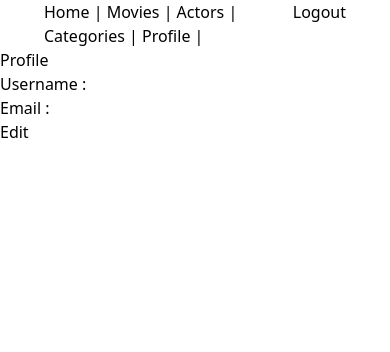
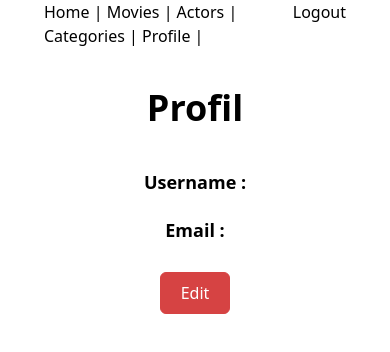
Before and after one commit to JulieVanHoudenhove/WR505-Movie-app, a Vue app: page /profile in a window 390 px wide. Shown: the top 352 px of the page. Built offline with nearby package versions, Linux system fonts and the light colour scheme; no server answers; sample sign-in values are in the browser's storage.

Commit message:
feat: style and responsive profile page

```diff
--- a/src/views/ProfileView.vue
+++ b/src/views/ProfileView.vue
@@ -36,11 +36,15 @@ async function getUser() {
 </script>
 
 <template>
-  <div>
-    <h1>Profile</h1>
-    <p>Username : {{ user.username }}</p>
-    <p>Email : {{ user.email }}</p>
-    <button @click="toggleForm = true">Edit</button>
+  <div class="px-20 lg:px-30 xl:px-40">
+    <h1 class="text-4xl text-center p-10 font-bold">Profil</h1>
+    <div class="my-xl flex flex-col items-center gap-7">
+      <div class="flex flex-col items-center gap-5">
+        <p><span class="font-bold text-lg">Username : </span>{{ user.username }}</p>
+        <p><span class="font-bold text-lg">Email : </span>{{ user.email }}</p>
+      </div>
+      <button class=" w-fit min-h-[42px] bg-[#D64343] text-white rounded-md border border-[#D64343] hover:bg-transparent hover:text-[#D64343] px-5" @click="toggleForm = true">Edit</button>
+    </div>
     <div v-if="toggleForm === true" class="bg-white">
       <CreateProfile @update-profile="getUser(); toggleForm = false" :user="user" />
     </div>
```
